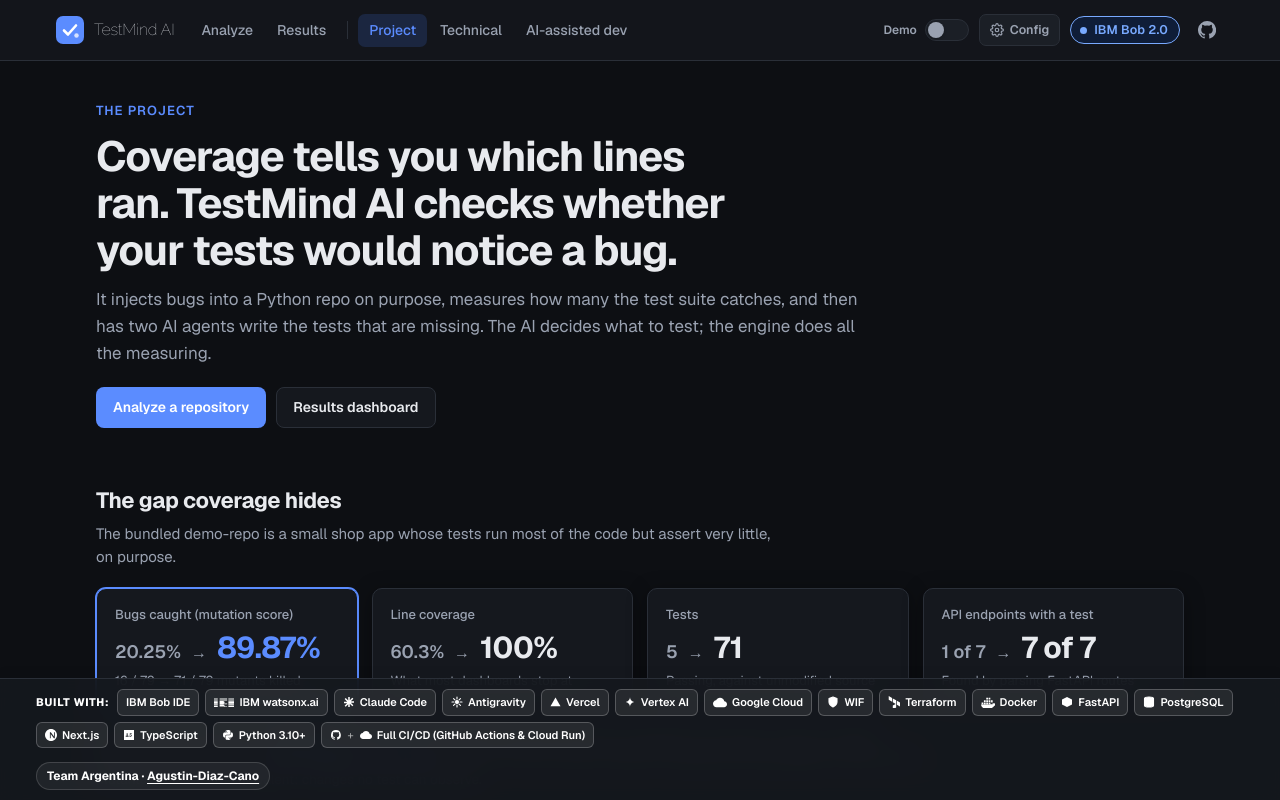
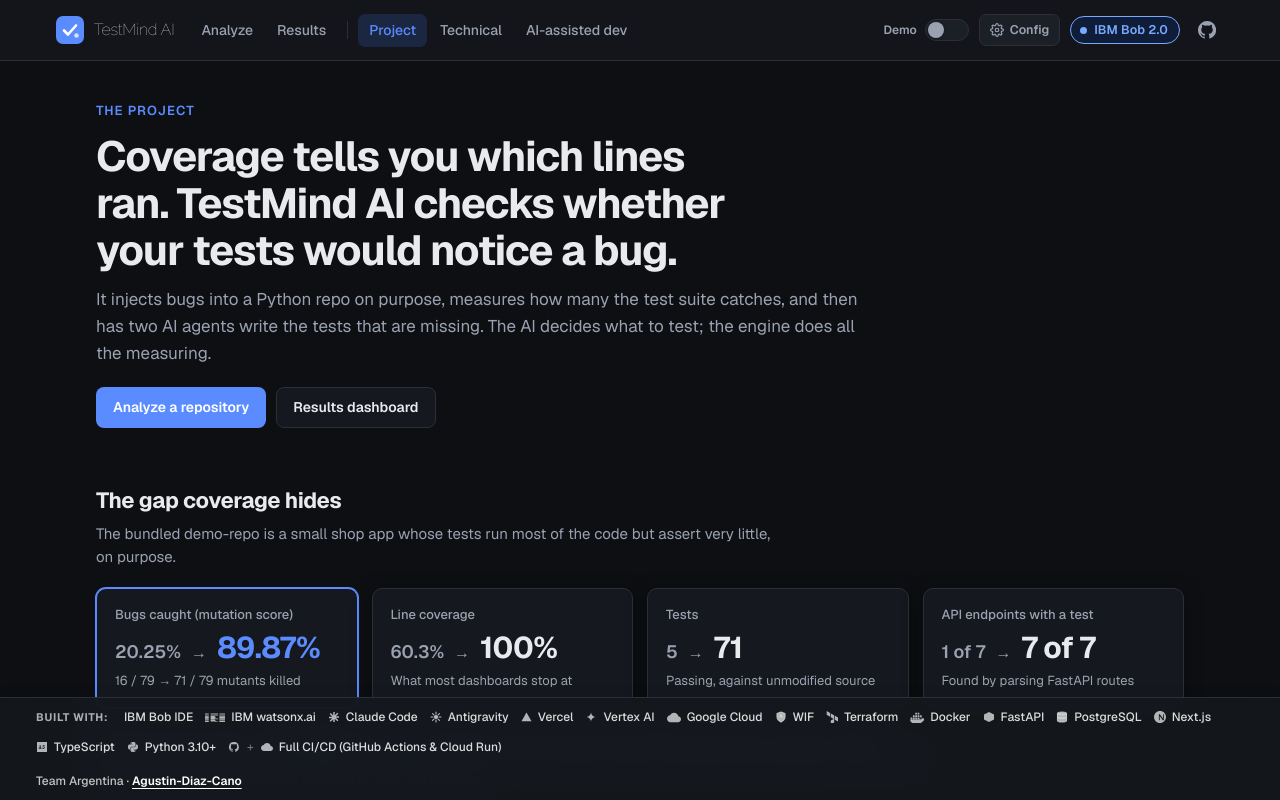
Before and after one commit to agustindiazcano/ibm-bob-mcp-agent-guard, a Next.js app in the folder web-next/: page /project in a window 1280 px wide. Shown: the top 800 px of the page. Built offline with nearby package versions, Linux system fonts and the light colour scheme.

Commit message:
style(web-next): remove boxed button borders in tech stack and team footer

```diff
--- a/web-next/app/components/site/StickyDemoFooter.module.css
+++ b/web-next/app/components/site/StickyDemoFooter.module.css
@@ -3,7 +3,7 @@
   bottom: 0;
   left: 0;
   right: 0;
-  min-height: 84px;
+  min-height: 56px;
   padding: 10px 0;
   z-index: 40;
   background: color-mix(in srgb, var(--surface) 92%, transparent);
@@ -23,35 +23,35 @@
   display: flex;
   align-items: center;
   justify-content: space-between;
-  gap: 14px;
+  gap: 16px;
   flex-wrap: wrap; /* No horizontal scrollbar: items wrap cleanly */
   overflow: visible;
 }
 
 .teamLine {
   font-size: 12px;
-  font-weight: 650;
-  color: #ffffff;
+  font-weight: 500;
+  color: rgba(255, 255, 255, 0.75);
   white-space: nowrap;
   flex-shrink: 0;
   display: flex;
   align-items: center;
   gap: 6px;
-  padding: 4px 10px;
-  border-radius: 999px;
-  background: rgba(255, 255, 255, 0.06);
-  border: 1px solid rgba(255, 255, 255, 0.15);
+  padding: 0;
+  background: transparent;
+  border: none;
 }
 
 .authorLink {
   color: #ffffff;
+  font-weight: 600;
   text-decoration: underline;
   text-underline-offset: 3px;
   transition: opacity 0.15s ease;
 }
 
 .authorLink:hover {
-  opacity: 0.85;
+  opacity: 0.8;
 }
 
 @media (max-width: 900px) {
--- a/web-next/app/components/site/TechStackPills.module.css
+++ b/web-next/app/components/site/TechStackPills.module.css
@@ -1,52 +1,54 @@
 .stackSection {
   display: flex;
   align-items: center;
-  gap: 6px;
+  gap: 12px;
   flex-wrap: wrap;
   flex: 1 1 auto;
 }
 
 .stackTitle {
   font-size: 11px;
-  font-weight: 800;
+  font-weight: 700;
   text-transform: uppercase;
   letter-spacing: 0.06em;
-  color: #ffffff;
+  color: rgba(255, 255, 255, 0.65);
   white-space: nowrap;
-  margin-right: 2px;
+  margin-right: 4px;
 }
 
 .pill {
-  font-size: 11px;
-  font-weight: 600;
-  padding: 4px 8px;
-  border-radius: 6px;
-  border: 1px solid rgba(255, 255, 255, 0.22);
-  background: rgba(255, 255, 255, 0.08);
-  color: #ffffff;
+  font-size: 12px;
+  font-weight: 500;
+  padding: 0;
+  border: none;
+  background: transparent;
+  color: rgba(255, 255, 255, 0.85);
   white-space: nowrap;
   display: inline-flex;
   align-items: center;
-  gap: 5px;
-  transition: transform 0.15s ease, background 0.15s ease, border-color 0.15s ease, box-shadow 0.15s ease;
+  gap: 6px;
   user-select: none;
+  transition: color 0.15s ease;
 }
 
 .pill:hover {
-  transform: translateY(-1px);
-  background: rgba(255, 255, 255, 0.16);
-  border-color: #ffffff;
-  box-shadow: 0 2px 10px rgba(0, 0, 0, 0.4);
+  color: #ffffff;
 }
 
 .pill svg {
   flex-shrink: 0;
   display: block;
   fill: currentColor;
+  opacity: 0.8;
+  transition: opacity 0.15s ease;
+}
+
+.pill:hover svg {
+  opacity: 1;
 }
 
 .ciDivider {
-  opacity: 0.6;
+  opacity: 0.5;
   font-weight: 400;
   margin: 0 1px;
 }
```
